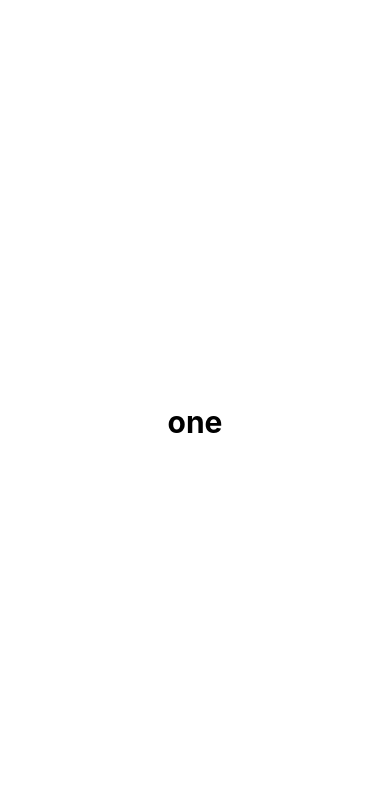
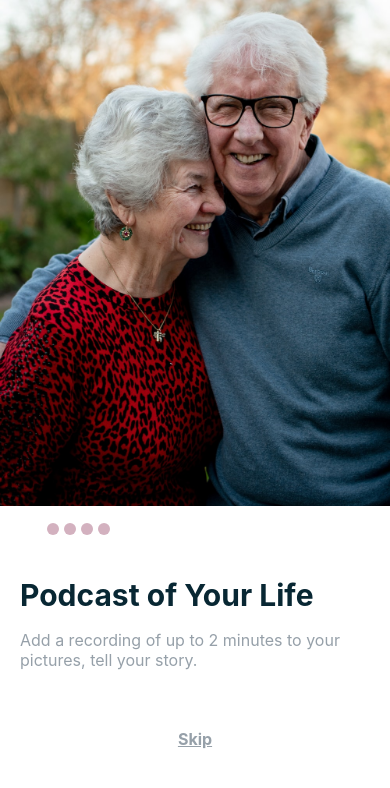
Before and after one commit to kaiyes/spokenWords, a React Native app: screen / in a window 390 px wide. Shown: the top 788 px of the page. Built offline with nearby package versions, Linux system fonts and the light colour scheme.

Commit message:
horizontal scrollView Added

```diff
--- a/App.js
+++ b/App.js
@@ -5,13 +5,43 @@ import {
 	ScrollView,
 	View,
 	Text,
-	StatusBar,
+	Image,
 } from 'react-native'
+import {
+	widthPercentageToDP as wp,
+	heightPercentageToDP as hp,
+} from 'react-native-responsive-screen'
 
 function App() {
 	return (
 		<View style={styles.container}>
-			<Text style={styles.text}>one</Text>
+			<ScrollView horizontal={true}>
+				<View style={styles.card}>
+					<View style={styles.topContainer}>
+						<Image
+							source={require('./src/assets/oldCouple.jpeg')}
+							style={styles.image}
+						/>
+					</View>
+
+					<View style={styles.dotHolder}>
+						{new Array(4).fill(1).map(item => (
+							<View style={styles.dot}></View>
+						))}
+					</View>
+
+					<View style={styles.bottomContainer}>
+						<View style={styles.textContainer}>
+							<Text style={styles.header}>Podcast of Your Life</Text>
+							<Text style={styles.subTitle}>
+								Add a recording of up to 2 minutes to your pictures, tell your
+								story.
+							</Text>
+						</View>
+						<Text style={styles.skipText}>Skip</Text>
+					</View>
+				</View>
+			</ScrollView>
 		</View>
 	)
 }
@@ -20,12 +50,55 @@ const styles = StyleSheet.create({
 	container: {
 		flex: 1,
 		backgroundColor: 'white',
-		justifyContent: 'center',
-		alignItems: 'center',
 	},
-	text: {
+	header: {
 		fontSize: 30,
 		fontWeight: 'bold',
+		// fontFamily: 'CantataOne',
+		color: '#082733',
+	},
+	image: {
+		height: hp('60%'),
+		width: wp('100%'),
+	},
+	bottomContainer: {
+		alignItems: 'center',
+		marginTop: hp('5%'),
+		marginHorizontal: wp('5%'),
+	},
+	subTitle: {
+		fontSize: 16,
+		// fontFamily: 'CantataOne',
+		color: '#96a0a9',
+		marginTop: hp('2%'),
+	},
+	skipText: {
+		fontSize: 16,
+		fontWeight: 'bold',
+		// fontFamily: 'CantataOne',
+		color: '#96a0a9',
+		marginTop: hp('2%'),
+		textDecorationLine: 'underline',
+		marginTop: hp('7%'),
+	},
+	dot: {
+		width: 12,
+		height: 12,
+		borderRadius: 6,
+		backgroundColor: '#d3b1bf',
+		marginRight: wp('1.3%'),
+	},
+	dotHolder: {
+		flexDirection: 'row',
+		marginTop: hp('2%'),
+		marginLeft: wp('12%'),
+	},
+	scrollView: {
+		flexDirection: 'column',
+	},
+	card: {
+		width: wp('100%'),
+		height: hp('100%'),
 	},
 })
 
--- a/package.json
+++ b/package.json
@@ -11,7 +11,8 @@
   },
   "dependencies": {
     "react": "16.13.1",
-    "react-native": "0.63.2"
+    "react-native": "0.63.2",
+    "react-native-responsive-screen": "^1.4.1"
   },
   "devDependencies": {
     "@babel/core": "^7.8.4",
```
Also changed, not shown: src/assets/oldCouple.jpeg (added), 2 other files (tests, documents, lock files or other folders).
